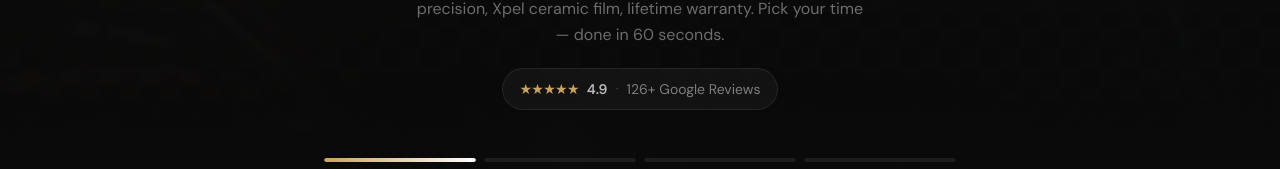
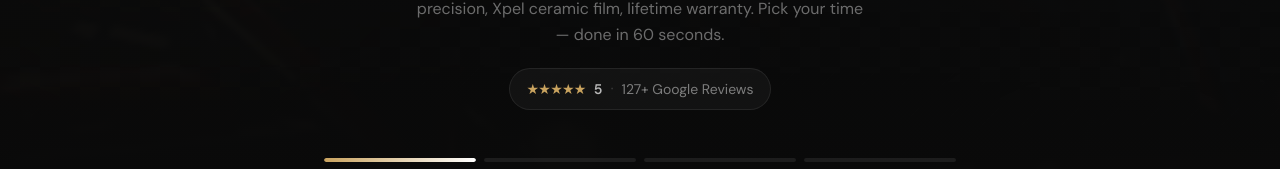
Before and after one commit to rader-jake/purevision-booking, a Next.js app: page / in a window 1280 px wide. Shown: the part 333-502 px from the top of the page. Built offline with nearby package versions, Linux system fonts and the light colour scheme.

Commit message:
updated with new special pricing

```diff
--- a/app/page.tsx
+++ b/app/page.tsx
@@ -7,8 +7,8 @@ const API = 'https://purevision-backend-production.up.railway.app'
 const PHONE_DISPLAY = '(832) 512-3301'
 const PHONE_TEL = '+18325123301'
 const GOOGLE_REVIEWS_URL = 'https://www.google.com/maps/place/PureVision+Tint/@30.0112867,-95.8206073,17z/data=!3m1!4b1!4m6!3m5!1s0x8640bf5c19b5ade3:0xe489391c99bff018!8m2!3d30.0112867!4d-95.8206073!16s%2Fg%2F11x2x2lqzf'
-const GOOGLE_RATING = 4.9
-const GOOGLE_REVIEW_COUNT = 126
+const GOOGLE_RATING = 5.0
+const GOOGLE_REVIEW_COUNT = 127
 
 // ─── TYPES ────────────────────────────────────────────────────────────────────
 type Step = 'service' | 'date' | 'info' | 'confirm' | 'done'
@@ -64,7 +64,7 @@ export default function BookingPage() {
     {
       id: 'ceramic',
       name: 'Ceramic Special',
-      price: '$395',
+      price: '$299',
       original: '$700',
       desc: 'All side windows + rear + visor strip',
       details: 'Xpel XR Black ceramic · Blocks 85% IR heat & 99% UV · Lifetime warranty',
@@ -305,7 +305,7 @@ export default function BookingPage() {
 
             {/* Add-ons note */}
             <div className="mt-6 p-4 rounded-xl bg-white/[0.02] border border-white/[0.06] text-sm text-white/30">
-              <span className="text-white/50 font-medium">Add-ons available:</span> Ceramic windshield $150 · Sunroof $80/$160 — mention these when you arrive.
+              <span className="text-white/50 font-medium">Add-ons available:</span> Ceramic windshield $185 · Sunroof single $80 dual $160 — mention these when you arrive.
             </div>
           </div>
         )}
```
